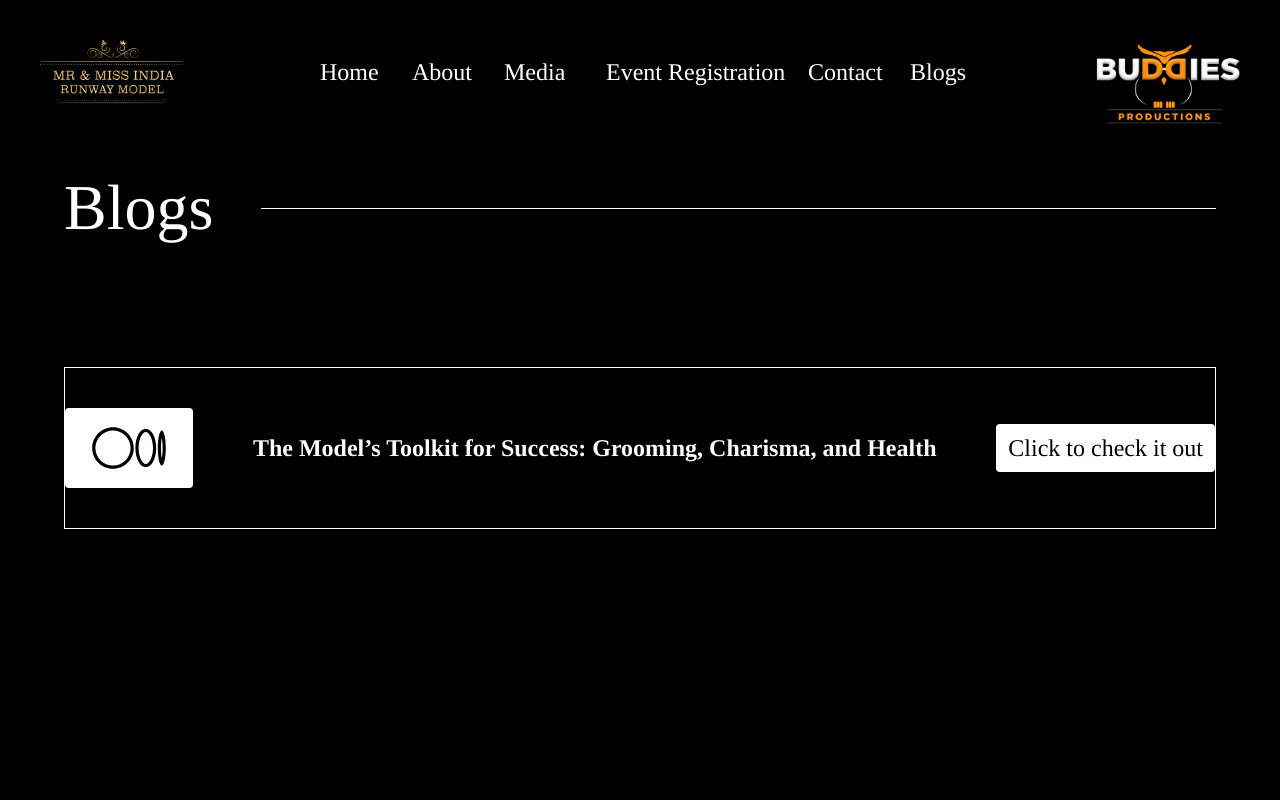
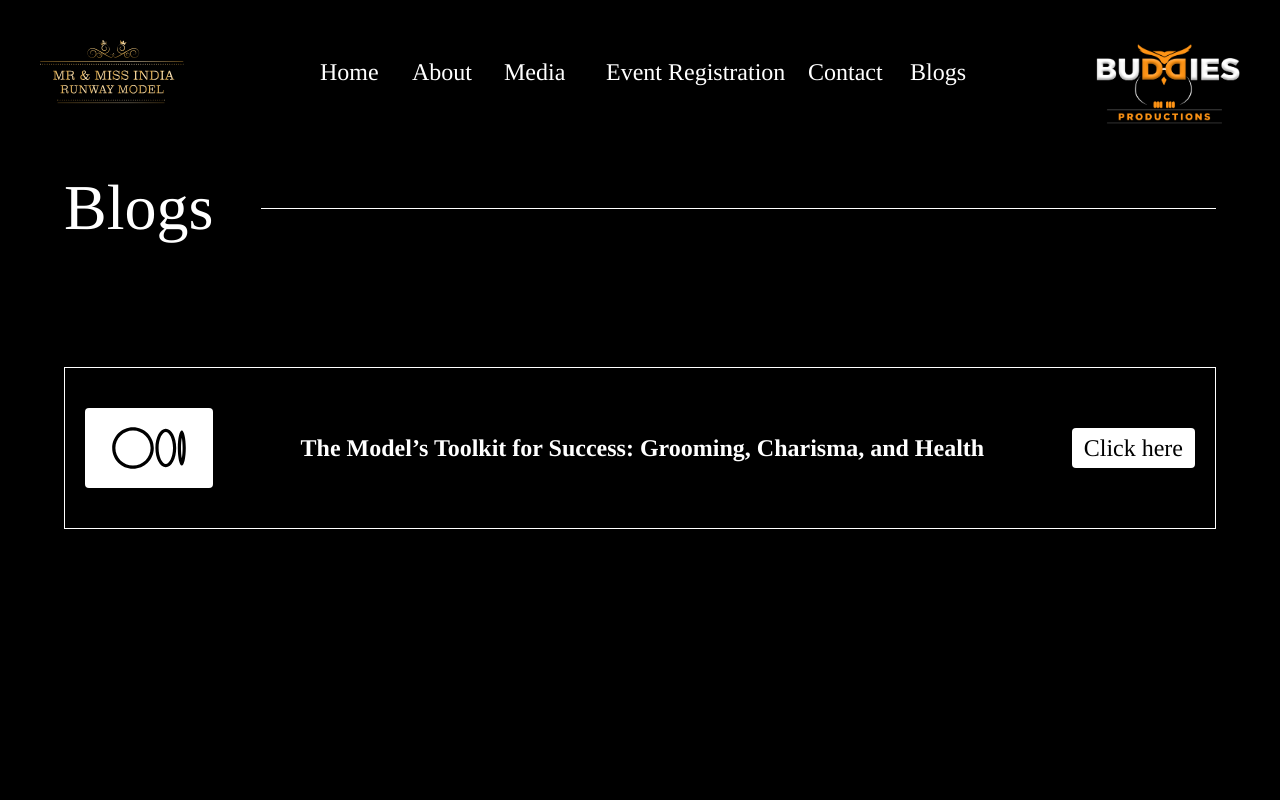
Before and after one commit to Buddies-Production/BuddiesFashionApp, a Next.js app: page /blogs in a window 1280 px wide. Shown: the top 800 px of the page. Built offline with nearby package versions, Linux system fonts and the light colour scheme; a web font is replaced by a local one.

Commit message:
design change

```diff
--- a/src/app/blogs/page.tsx
+++ b/src/app/blogs/page.tsx
@@ -30,7 +30,7 @@ export default function Blogs() {
 				<div className="flex flex-col items-center justify-center h-96">
 					<div
 						className={clsx(
-							"w-full flex items-center justify-between border border-white",
+							"w-full flex items-center justify-between border border-white px-5 py-3",
 							"lg:py-10"
 						)}
 					>
@@ -63,11 +63,11 @@ export default function Blogs() {
 								"https://medium.com/@d2rmrmissindia/the-models-toolkit-for-success-grooming-charisma-and-health-643d1926309c"
 							}
 							className={clsx(
-								"text-center bg-white text-black px-3 py-2 text-xs rounded",
-								"lg:text-2xl"
+								"text-center bg-white text-black px-2 py-1 text-xs rounded",
+								"lg:text-2xl lg:px-3"
 							)}
 						>
-							Click to check it out
+							Click here
 						</Link>
 					</div>
 				</div>
```
